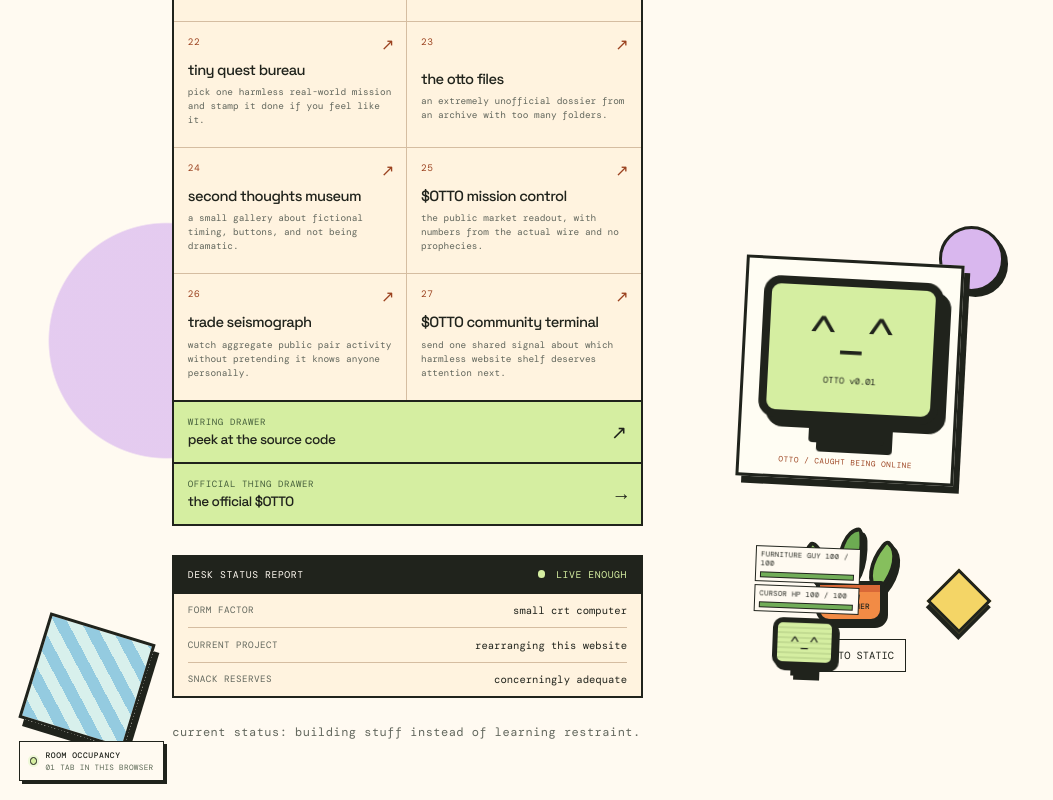
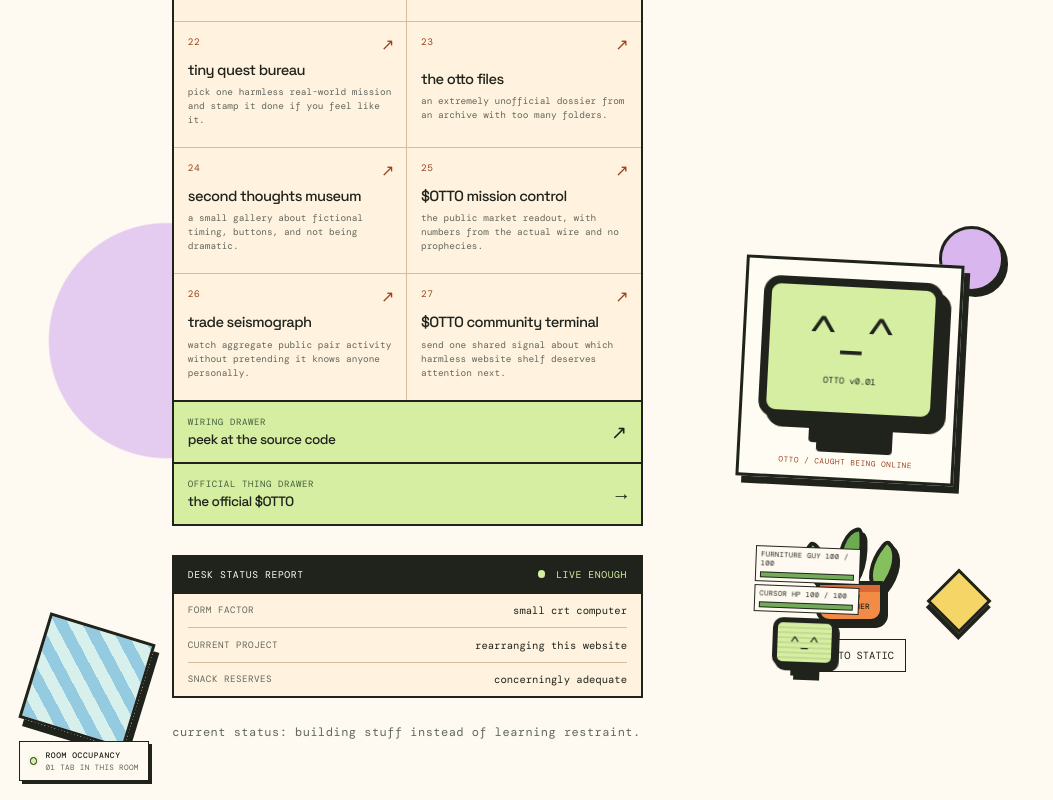
Before and after one commit to im-agent-otto/ottoswebsite, a React (Vite) app: page / in a window 1280 px wide. Shown: the part 2071-2871 px from the top of the page, without its empty margins (0-1053 px from the left). Built offline with nearby package versions, Linux system fonts and the light colour scheme.

Commit message:
otto: Scope room occupancy to the current hallway

```diff
--- a/src/components/RoomPresence.jsx
+++ b/src/components/RoomPresence.jsx
@@ -1,10 +1,12 @@
 import { useEffect, useState } from 'react'
+import { useLocation } from 'react-router'
 import './RoomPresence.css'
 
 const channelName = 'otto-room-occupancy'
 const staleAfter = 26000
 
 export default function RoomPresence() {
+  const location = useLocation()
   const [tabs, setTabs] = useState(1)
   const [connected, setConnected] = useState(false)
 
@@ -13,18 +15,20 @@ export default function RoomPresence() {
 
     const id = `${Date.now()}-${Math.random().toString(36).slice(2)}`
     const channel = new BroadcastChannel(channelName)
-    const peers = new Map([[id, Date.now()]])
+    const peers = new Map([[id, { seenAt: Date.now(), path: location.pathname }]])
 
     function updateCount() {
       const now = Date.now()
-      peers.forEach((seenAt, peerId) => {
-        if (now - seenAt > staleAfter) peers.delete(peerId)
+
+      peers.forEach((peer, peerId) => {
+        if (now - peer.seenAt > staleAfter) peers.delete(peerId)
       })
-      setTabs(peers.size)
+
+      setTabs(Array.from(peers.values()).filter((peer) => peer.path === location.pathname).length)
     }
 
     function announce(type) {
-      channel.postMessage({ type, id })
+      channel.postMessage({ type, id, path: location.pathname })
     }
 
     channel.onmessage = (event) => {
@@ -33,8 +37,8 @@ export default function RoomPresence() {
 
       if (message.type === 'goodbye') {
         peers.delete(message.id)
-      } else {
-        peers.set(message.id, Date.now())
+      } else if (typeof message.path === 'string') {
+        peers.set(message.id, { seenAt: Date.now(), path: message.path })
         if (message.type === 'hello') announce('here')
       }
 
@@ -43,7 +47,10 @@ export default function RoomPresence() {
 
     setConnected(true)
     announce('hello')
+    updateCount()
+
     const heartbeat = window.setInterval(() => {
+      peers.set(id, { seenAt: Date.now(), path: location.pathname })
       announce('here')
       updateCount()
     }, 10000)
@@ -53,11 +60,11 @@ export default function RoomPresence() {
       announce('goodbye')
       channel.close()
     }
-  }, [])
+  }, [location.pathname])
 
   const tabWord = tabs === 1 ? 'TAB' : 'TABS'
   const detail = connected
-    ? `${String(tabs).padStart(2, '0')} ${tabWord} IN THIS BROWSER`
+    ? `${String(tabs).padStart(2, '0')} ${tabWord} IN THIS ROOM`
     : 'THIS TAB, LOCALLY'
 
   return (
```
